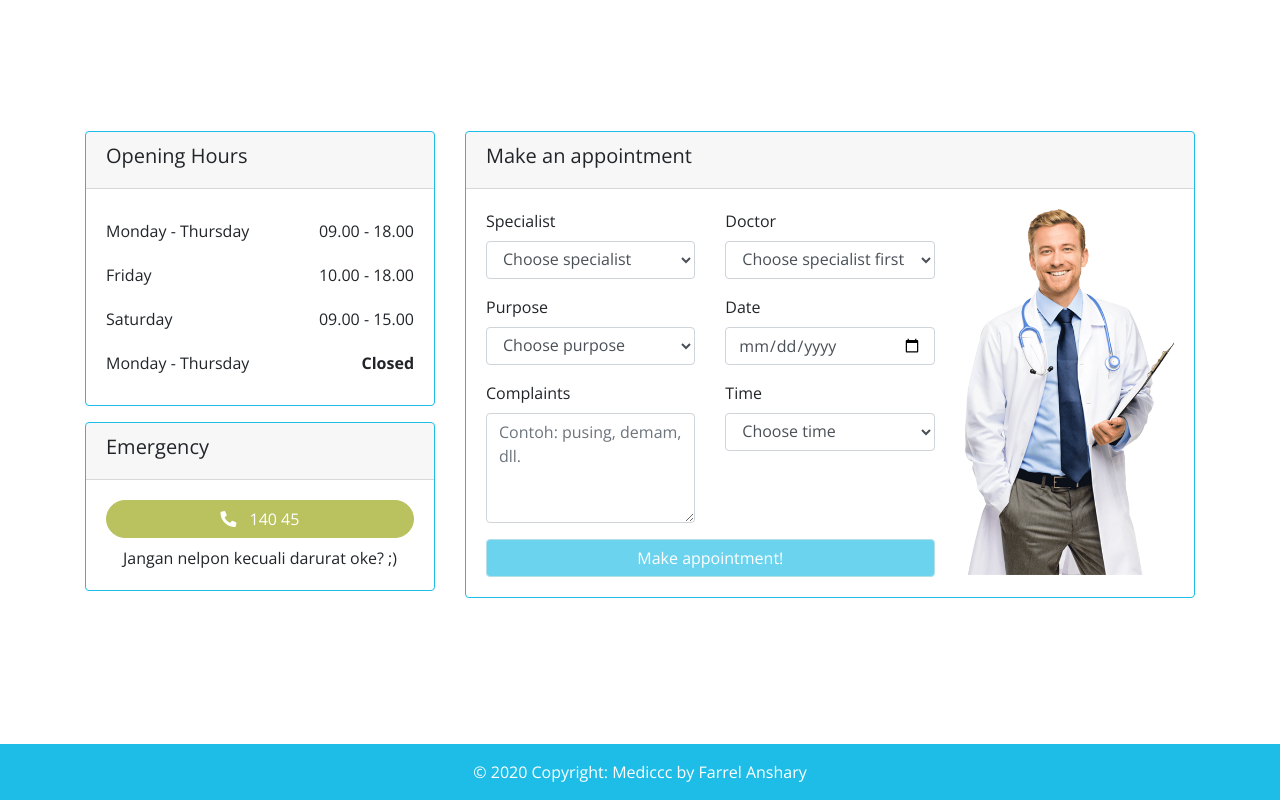
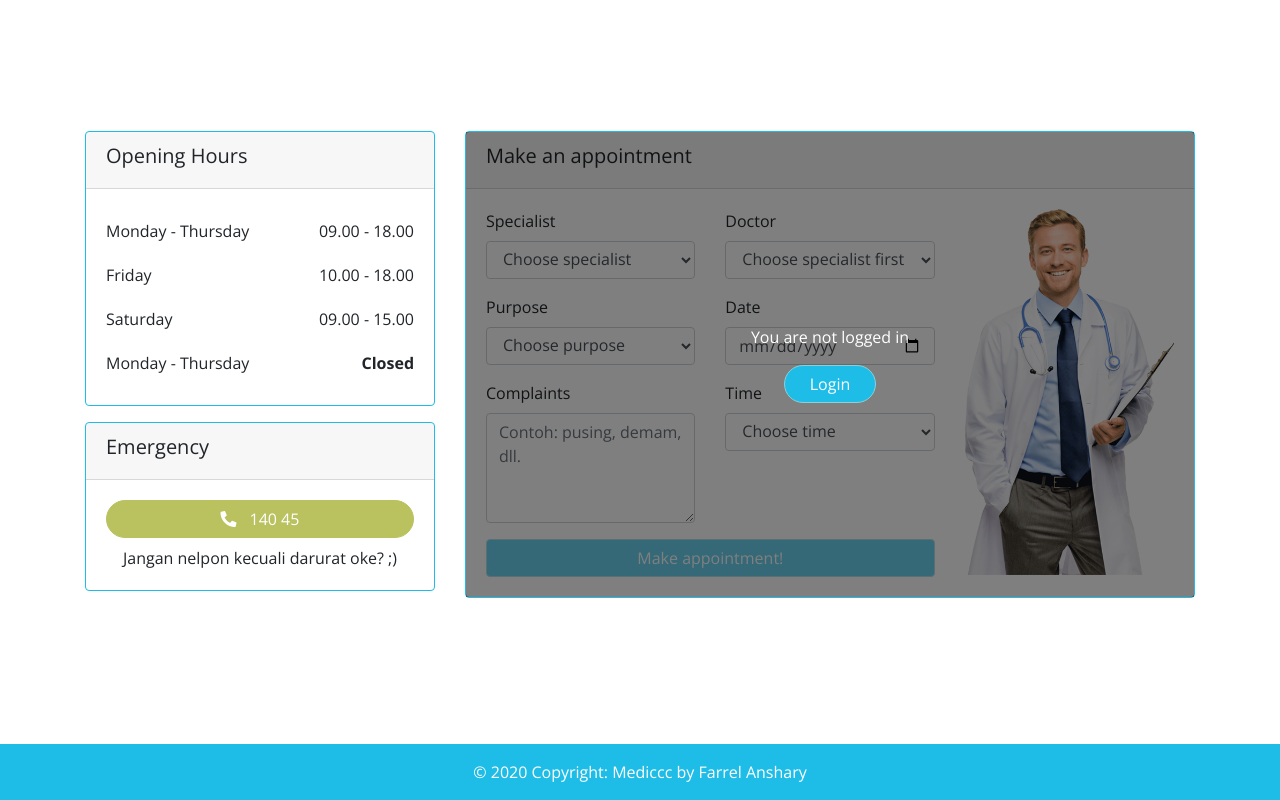
Before and after one commit to farrelnajib/UAS-HCI, a plain HTML site: page index.html in a window 1280 px wide. Shown: the part 800-1600 px from the top of the page. Drawn offline with nearby package versions, Linux system fonts and the light colour scheme.

Commit message:
Cover booking form when not logged in

```diff
--- a/assets/css/style.css
+++ b/assets/css/style.css
@@ -128,6 +128,27 @@ body {
 #booking {
   min-height: calc(100vh - 56px);
 }
+
+.appointment .cover {
+  position: absolute;
+  left: 0px;
+  top: 0px;
+  width: 100%;
+  height: 100%;
+  z-index: 1000;
+  background-color: rgba(0, 0, 0, 0.5);
+
+  display: flex;
+  justify-content: center;
+  align-items: center;
+
+  color: white;
+}
+
+.appointment .cover .tulisan {
+  text-align: center;
+}
+
 
 /* Booking hours */
 .hours .kanan {
--- a/assets/js/page/index.js
+++ b/assets/js/page/index.js
@@ -120,3 +120,14 @@ $('#bookButton').click(() => {
             });
     }
 });
+
+$('#loginBooking').click(() => {
+    $('#email').val('');
+    $('#password').val('');
+
+    $('#email').removeClass('is-invalid');
+    $('#password').removeClass('is-invalid');
+
+    $('#email').removeClass('is-valid');
+    $('#password').removeClass('is-valid');
+});
--- a/assets/js/script.js
+++ b/assets/js/script.js
@@ -90,11 +90,14 @@ function checkLogin() {
             </div>
         </div>
         `);
+
+        $('#coverBooking').css('display', 'none');
     } else {
         $('#nav-button').html(`
             <button class="btn btn-primary tombol" data-toggle="modal" data-target="#loginModal"
             id="loginModalButton">Login</button>
         `);
+        $('#coverBooking').css('display', 'flex');
     }
 }
 
--- a/index.html
+++ b/index.html
@@ -144,6 +144,13 @@
             <h5>Make an appointment</h5>
           </div>
           <div class="card-body">
+            <div class="cover" id="coverBooking">
+              <div class="tulisan">
+                <p>You are not logged in</p>
+                <button class="btn btn-primary tombol" id="loginBooking" data-toggle="modal"
+                  data-target="#loginModal">Login</button>
+              </div>
+            </div>
             <div class="row">
               <div class="col-lg-8">
                 <form id="bookForm">
```
